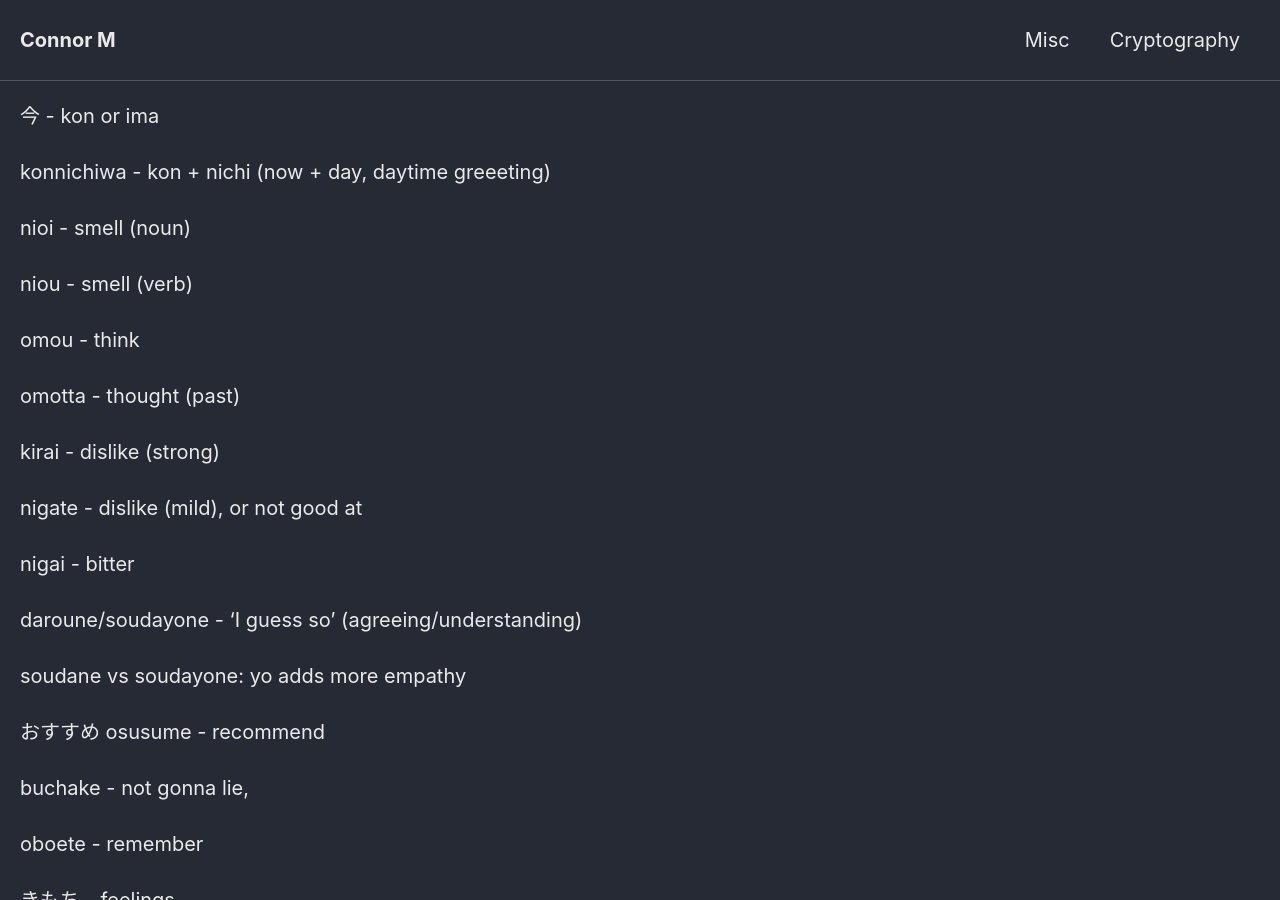
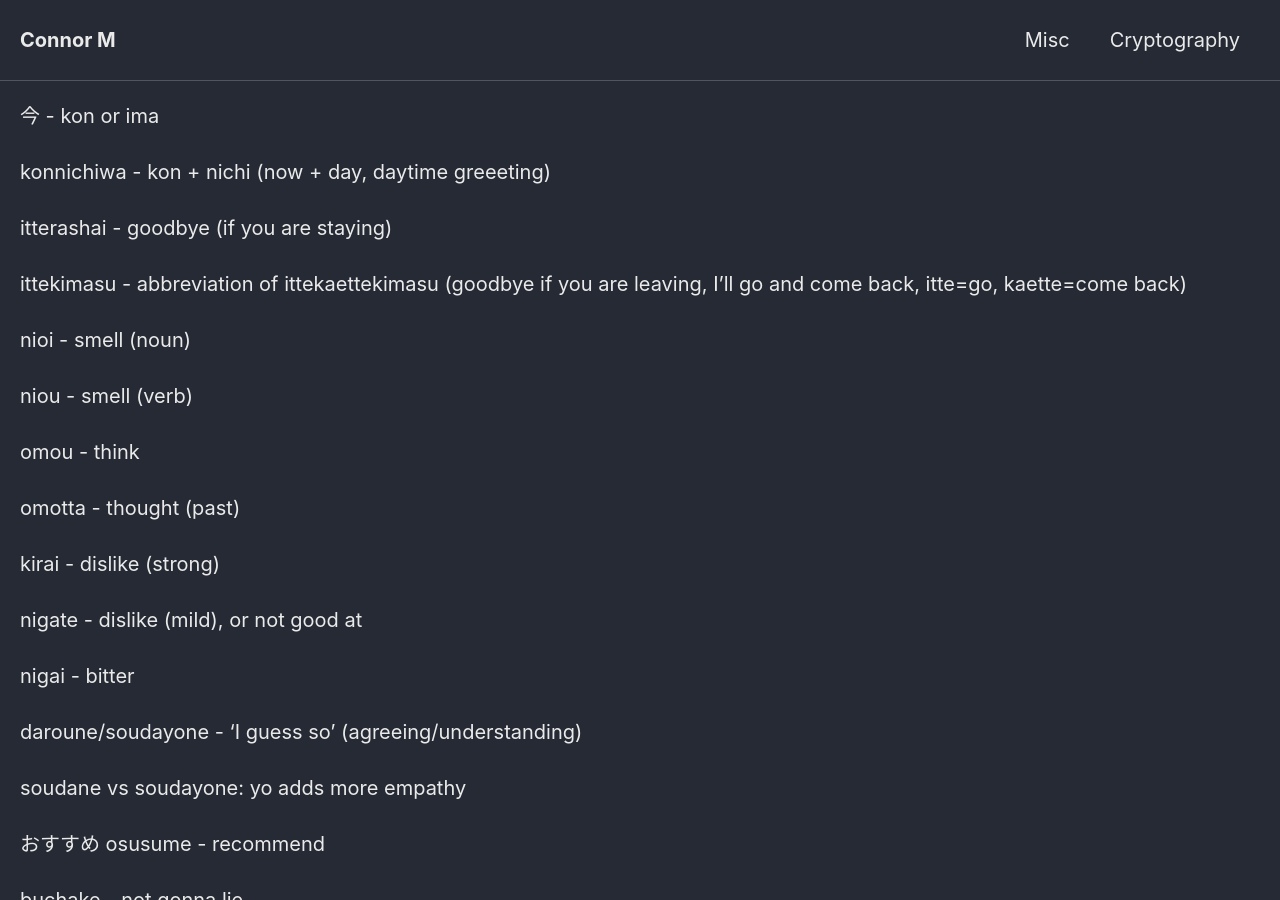
Before and after one commit to Connor-McCartney/Connor-McCartney.github.io, a Jekyll site: the page built from _pages/misc/japanese.md, in a window 1280 px wide and 900 px high. Built offline with Jekyll 4.4.1, drawn with Linux system fonts in a browser that asks for light colours; cached includes are drawn as plain includes; our own code applies the rules of GitHub Pages for plain Markdown files.

Commit message:
Update japanese.md

```diff
--- a/_pages/misc/japanese.md
+++ b/_pages/misc/japanese.md
@@ -2,6 +2,9 @@
 
 konnichiwa - kon + nichi (now + day, daytime greeeting)
 
+itterashai - goodbye (if you are staying)
+
+ittekimasu - abbreviation of ittekaettekimasu (goodbye if you are leaving, I'll go and come back, itte=go, kaette=come back)
 
 nioi - smell (noun)
 
```
